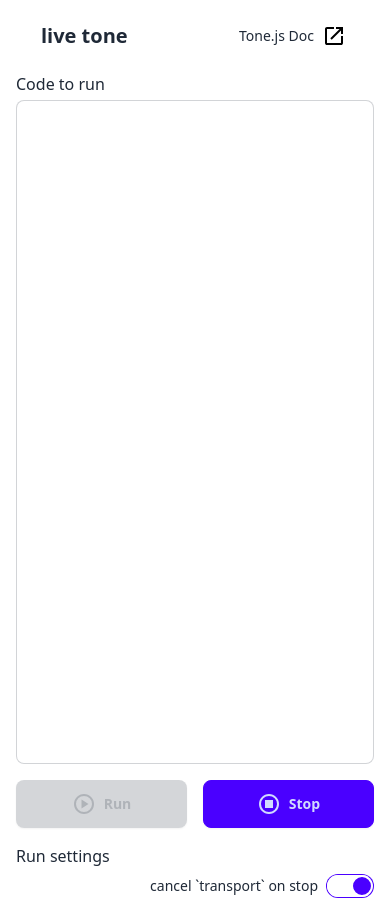
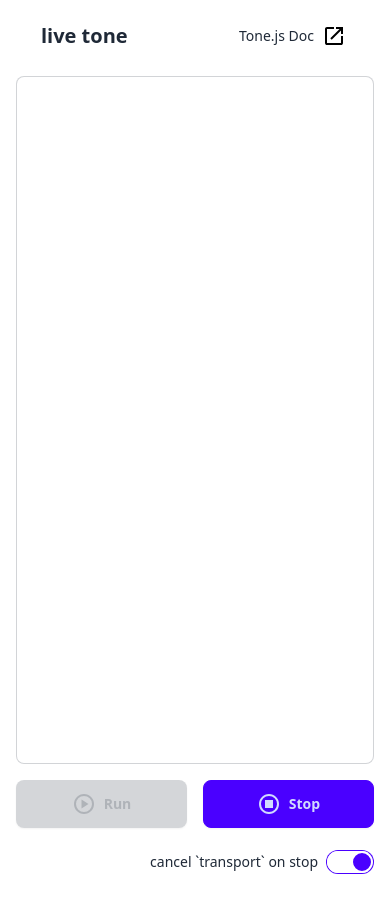
Before and after one commit to DBC-Works/live-tone, a React (Vite) app: page / in a window 390 px wide. After the commit the page ends 880 px from the top, so only its background shows below. Built offline with nearby package versions, Linux system fonts and the light colour scheme.

Commit message:
feat: update smartphone size layout

```diff
--- a/src/views/organisms/CodeEditorSection.tsx
+++ b/src/views/organisms/CodeEditorSection.tsx
@@ -39,7 +39,7 @@ export const CodeEditorSection: React.FC<Props> = ({
 
   return (
     <section className={`${className} flex flex-col`}>
-      <h2 className="text-base">
+      <h2 className="text-base hidden md:block">
         <label htmlFor="code">Code to run</label>
       </h2>
       <textarea
--- a/src/views/organisms/SettingsSection.tsx
+++ b/src/views/organisms/SettingsSection.tsx
@@ -11,7 +11,7 @@ export const SettingsSection: React.FC<Props> = ({
   className,
 }): JSX.Element => (
   <section className={className}>
-    <h2 className="text-base">Run settings</h2>
+    <h2 className="text-base hidden md:block">Run settings</h2>
     <div className="flex justify-end">
       <CancelTransportToggle />
     </div>
```
